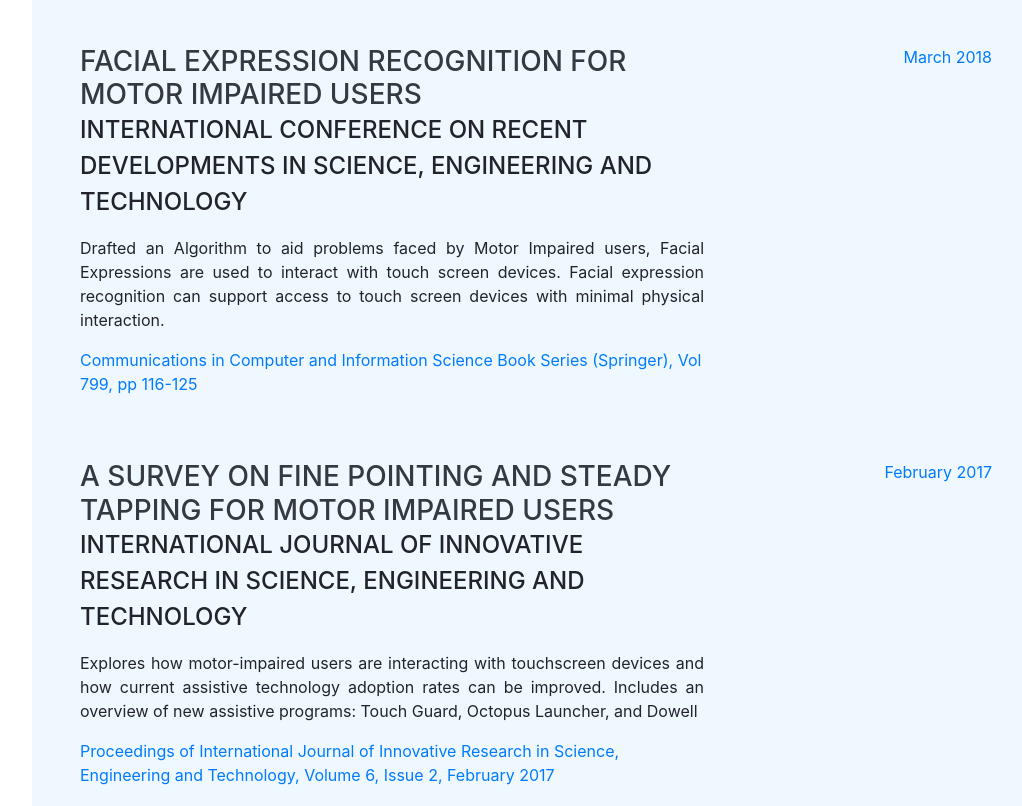
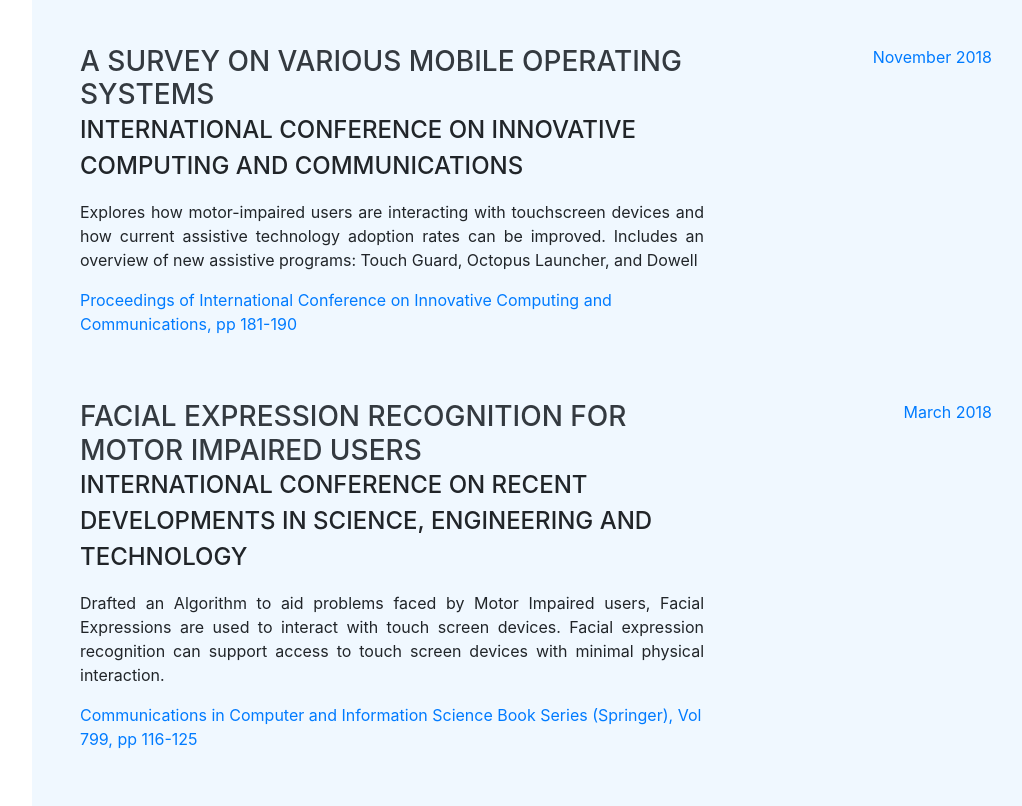
Before and after one commit to krishnasehgal/krishnasehgal.github.io, a website with bundled scripts: page index.html in a window 1280 px wide. Shown: the part 7669-8475 px from the top of the page, without its empty margins (240-1262 px from the left). Built offline with nearby package versions, Linux system fonts and the light colour scheme; a web font is replaced by a local one.

Commit message:
Update index.html

```diff
--- a/index.html
+++ b/index.html
@@ -423,6 +423,26 @@
           </div>
         </div>
 
+
+
+		     <div class="resume-item d-flex flex-column flex-md-row justify-content-between mb-5">
+          <div class="resume-content">
+            <h3 class="mb-0">A Survey on Various Mobile Operating Systems</h3>
+            <div class="subheading mb-3">International Conference on Innovative Computing and Communications</div>
+            <p style="text-align: justify;">Explores how motor-impaired users are interacting with touchscreen devices and how current assistive technology adoption rates can be improved. Includes an overview of new assistive programs: Touch Guard, Octopus Launcher, and Dowell</p>
+			   <p> <a href="http://www.ijirset.com/upload/2017/february/66_11_A%20Survey%20_2%20hard.pdf">Proceedings of International Conference on Innovative Computing and Communications, pp 181-190</a></p>
+          </div>
+          <div class="resume-date text-md-right">
+            <span class="text-primary">November 2018</span>
+          </div>
+        </div>
+
+
+
+
+
+
+
 		     <div class="resume-item d-flex flex-column flex-md-row justify-content-between mb-5">
           <div class="resume-content">
             <h3 class="mb-0">Facial Expression Recognition for Motor Impaired Users</h3>
@@ -441,7 +461,7 @@
             <h3 class="mb-0">A survey on Fine Pointing and Steady tapping for Motor Impaired Users</h3>
             <div class="subheading mb-3">International Journal of Innovative Research in Science, Engineering and Technology</div>
             <p style="text-align: justify;">Explores how motor-impaired users are interacting with touchscreen devices and how current assistive technology adoption rates can be improved. Includes an overview of new assistive programs: Touch Guard, Octopus Launcher, and Dowell</p>
-			   <p> <a href="http://www.ijirset.com/upload/2017/february/66_11_A%20Survey%20_2%20hard.pdf">Proceedings of International Journal of Innovative Research in Science, Engineering and Technology, Volume 6, Issue 2, February 2017</a></p>
+			   <p> <a href="http://www.ijirset.com/upload/2017/february/66_11_A%20Survey%20_2%20hard.pdf">Proceedings of International Journal of Innovative Research in Science, Engineering and Technology, Volume 6, Issue 2</a></p>
           </div>
           <div class="resume-date text-md-right">
             <span class="text-primary">February 2017</span>
```
